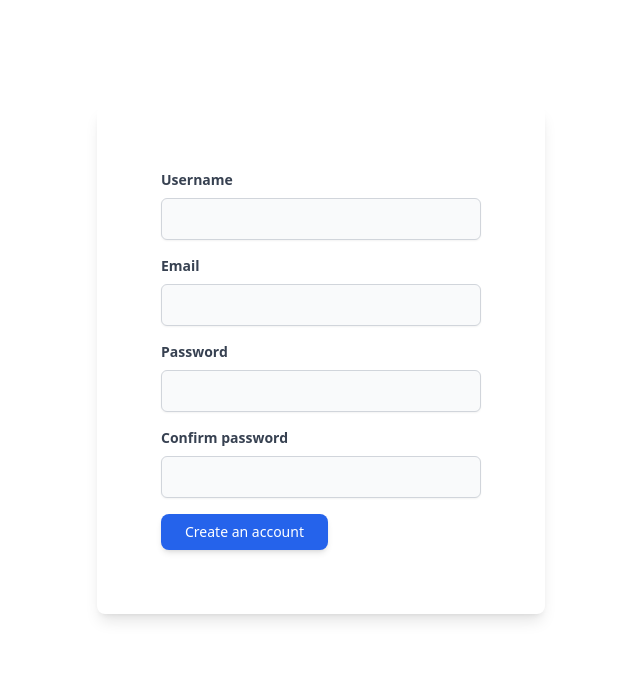
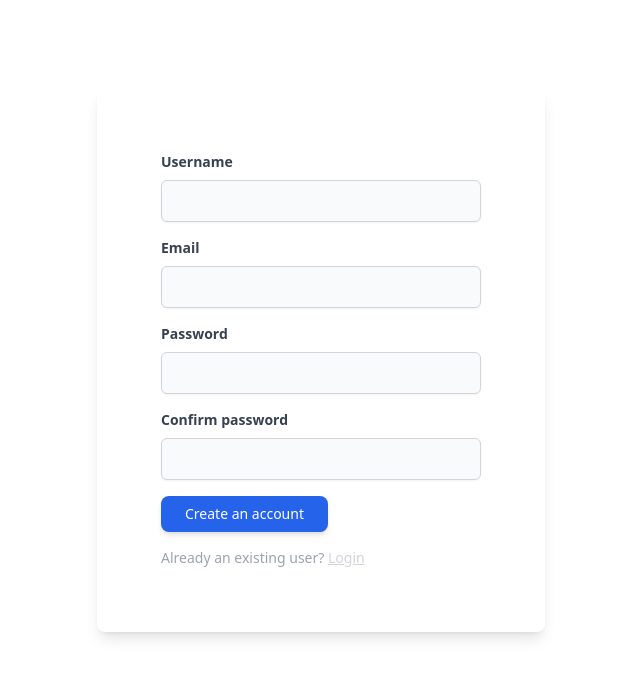
Before and after one commit to geewjh/just-wear-fe, a React (Vite) app: page /register in a window 1280 px wide. Shown: the top 678 px of the page, without its empty margins (319-959 px from the left). Built offline with nearby package versions, Linux system fonts and the light colour scheme; no server answers.

Commit message:
feat: add link to sign up form

```diff
--- a/src/components/SignUpForm/SignUpForm.jsx
+++ b/src/components/SignUpForm/SignUpForm.jsx
@@ -2,6 +2,7 @@ import { useState } from "react";
 import toast from "react-hot-toast";
 import { signUpService } from "../../utilities/users-service";
 import { useNavigate } from "react-router-dom";
+import { Link } from "react-router-dom";
 
 function SignUpForm({ setUser }) {
   const [userData, setUserData] = useState({
@@ -41,7 +42,7 @@ function SignUpForm({ setUser }) {
 
   return (
     <div className="container mx-auto max-w-md p-8 bg-white rounded-lg shadow-lg">
-      <form className="p-8 space-y-4">
+      <form className="p-8 space-y-4" onSubmit={handleSubmit}>
         <div className="mb-4">
           <label
             htmlFor="username"
@@ -114,11 +115,16 @@ function SignUpForm({ setUser }) {
           <button
             type="submit"
             className="inline-block px-6 py-2 text-sm font-medium text-center text-white bg-blue-600 rounded-lg shadow-md hover:bg-blue-700 focus:outline-none focus:ring-2 focus:ring-blue-500 focus:ring-offset-2"
-            onClick={handleSubmit}
           >
             Create an account
           </button>
         </div>
+        <p className="mt-4 text-sm text-gray-400">
+          Already an existing user?{" "}
+          <Link to="/login" className="text-gray-300 underline">
+            Login
+          </Link>
+        </p>
       </form>
     </div>
   );
```
